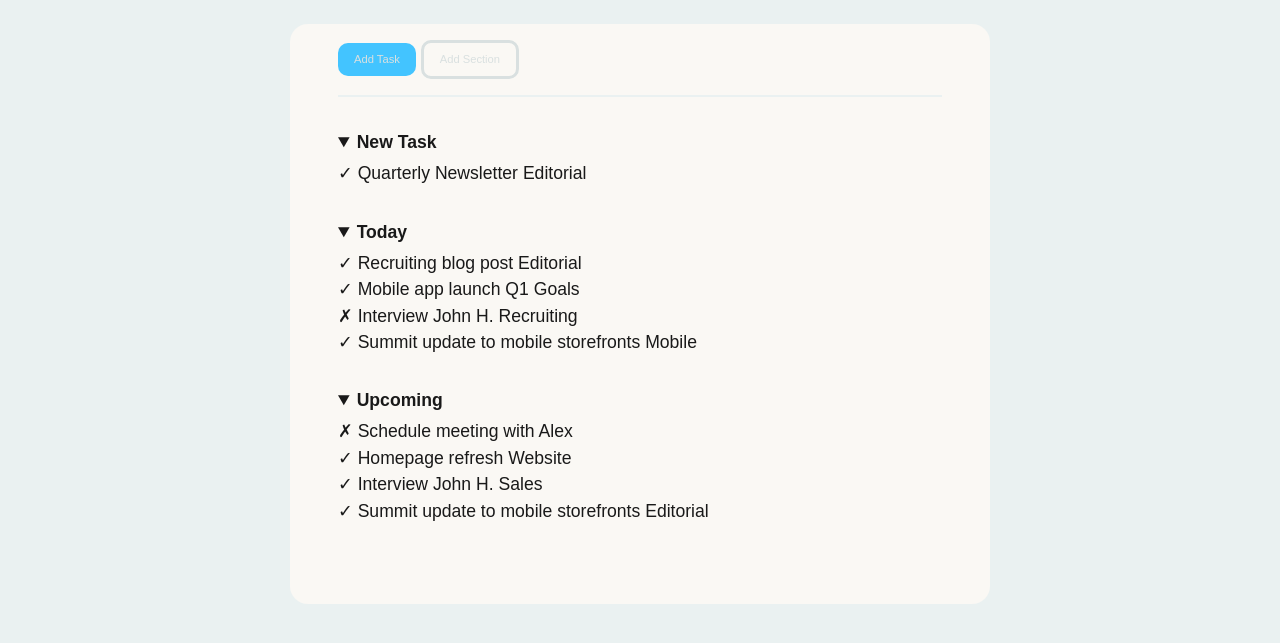
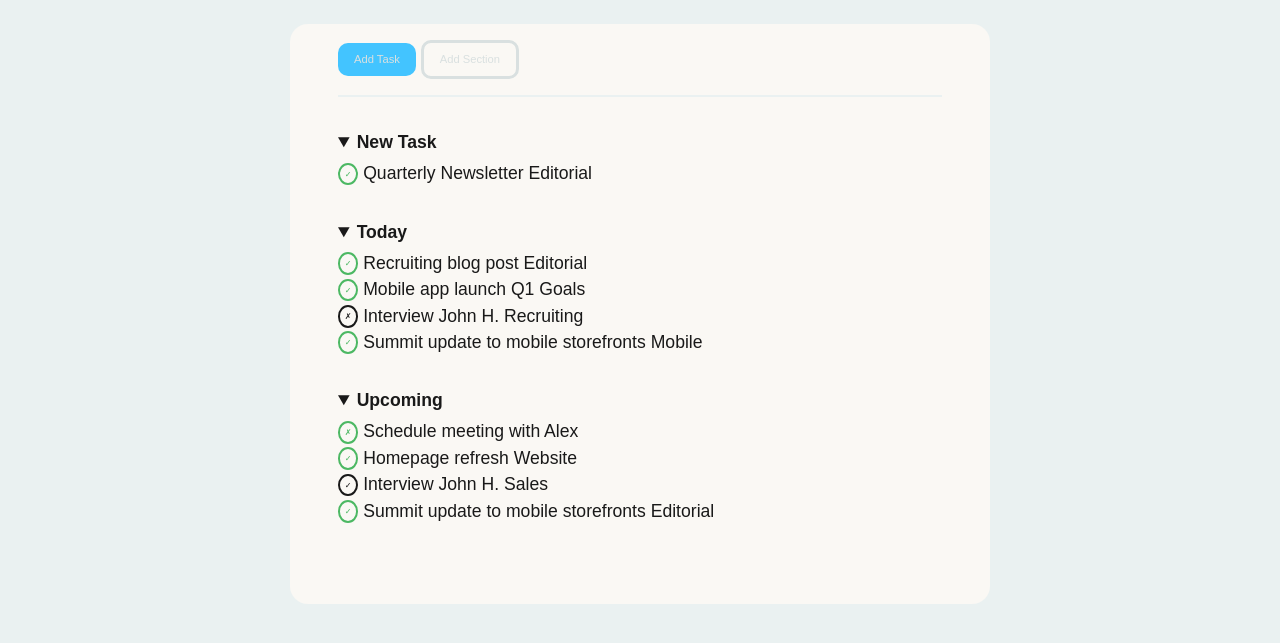
Before and after one commit to EliGolam/html-css-toboolist, a plain HTML site: page index.html in a window 1280 px wide. Shown: the part 83-726 px from the top of the page. Drawn offline with Linux system fonts and the light colour scheme.

Commit message:
v0.4.1: added checkmarks for list

```diff
--- a/stylesheets/style.css
+++ b/stylesheets/style.css
@@ -2,7 +2,8 @@
 :root {
     /* Website Color Scheme */
     --clr-primary: rgba(67, 196, 255, 1);
-    --clr-secondary: rgba(250, 174, 95, 1);
+    --clr-secondary-green: rgb(76, 184, 99);
+
 
     --clr-neutral-white: rgb(250, 248, 244);
     --clr-neutral-black: rgba(25, 25, 25, 1);
@@ -53,8 +54,7 @@ body {
 
 .hidden-content { display: none; }
 
-.task-list__heading { margin-top: 2rem; margin-bottom: 0.3rem;
-font-weight: var(--fontweight-heavy); }
+.task-list__heading { margin-top: 2rem; margin-bottom: 0.3rem; font-weight: var(--fontweight-heavy); }
 
 /* UTILITIES: One job, done well. It performs one logical job: formatting, design, shape, font and element colours  */
 .container-design { border-radius: 18px; }
@@ -72,6 +72,19 @@ font-weight: var(--fontweight-heavy); }
     border: 0;
 }
 
+.task__status {
+    font-size: 0.5rem;
+    padding: 0.3rem;
+    border: 2px solid;
+    border-radius: 50%;
+
+    vertical-align: middle;
+}
+
+.task-completed {
+    border-color: var(--clr-secondary-green);
+    color: var(--clr-secondary-green);
+}
 /* Color schemes divided into scalable Design Tokens: allows to apply a specific set of colours without repetition */
 .background-primary { background-color: var(--clr-neutral-white); }
 
```
